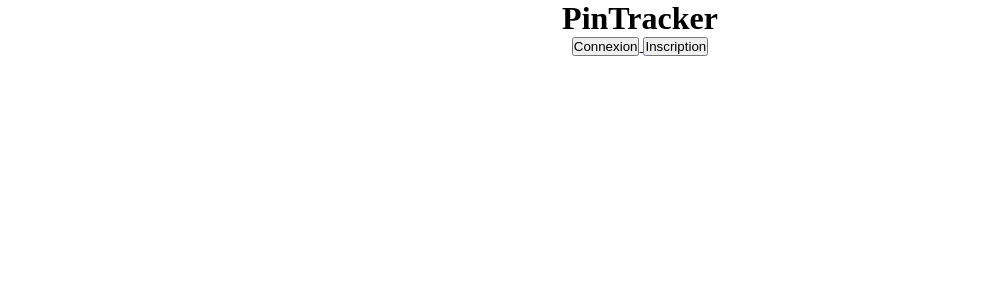
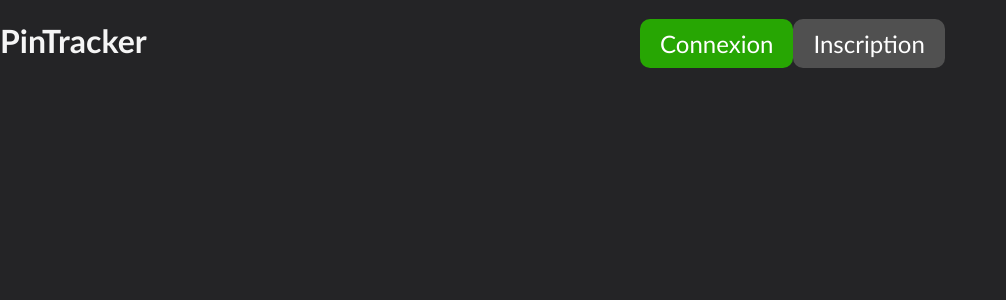
Before and after one commit to orgus33/Projet_NSI, a PHP site: page / in a window 1280 px wide. Shown: the top 300 px of the page, without its empty margins (0-1006 px from the left). Run offline with PHP 8.4, Linux system fonts and the light colour scheme.

Commit message:
Add files via upload

```diff
--- a/index.php
+++ b/index.php
@@ -4,19 +4,19 @@ include("templates/top.php")
 
 ?>
 
+<body>
+   <header>
+      <h1 id="PinTracker"> PinTracker </h1>
+
+      <div class="register">
+         <a class="primary-button" href="connexion.php">Connexion</a>
+         <a class="secondary-button" href="inscription.php">Inscription</a>
+      </div>
+
+   </header>
 
 
-  <div id="register">
-    <a href ="connexion.php" >
-        <button> Connexion </button>
-      </a>
-      <a href ="inscription.php" >
-        <button> Inscription </button>
-      </a>
-  </div>
+   <?php
+   include("templates/bottom.php")
 
-
-<?php
-  include("templates/bottom.php")
-
-?>
+   ?>
--- /dev/null
+++ b/styles/style.css
@@ -0,0 +1,44 @@
+body {
+  margin: 0;
+  padding: 0;
+  background-color: #242426;
+  color: #f5f5f5;
+  font-family: calibri, "Sans Serif";
+}
+
+.primary-button {
+  background-color: #27a603;
+}
+
+.secondary-button {
+  background-color: #505050;
+}
+
+header {
+  text-align: center;
+  display: -webkit-box;
+  display: -ms-flexbox;
+  display: flex;
+  -webkit-box-pack: justify;
+      -ms-flex-pack: justify;
+          justify-content: space-between;
+  -webkit-box-align: baseline;
+      -ms-flex-align: baseline;
+          align-items: baseline;
+}
+
+header .register {
+  width: 50%;
+  display: -webkit-box;
+  display: -ms-flexbox;
+  display: flex;
+}
+
+header .register a {
+  border-radius: 10px;
+  padding: 10px 20px;
+  font-size: 1.5em;
+  text-decoration: none;
+  color: #ffffff;
+}
+/*# sourceMappingURL=style.css.map */
--- /dev/null
+++ b/styles/style.scss
@@ -0,0 +1,35 @@
+body {
+	margin: 0;
+	padding: 0;
+	background-color: #242426;
+	color: #f5f5f5;
+	font-family: calibri, "Sans Serif";
+}
+
+.primary-button {
+	background-color: #27a603;
+}
+
+.secondary-button {
+	background-color: #505050;
+}
+
+header {
+	text-align: center;
+	display: flex;
+	justify-content: space-between;
+	align-items: baseline;
+
+	.register {
+		width: 50%;
+		display: flex;
+
+		a {
+			border-radius: 10px;
+			padding: 10px 20px;
+			font-size: 1.5em;
+			text-decoration: none;
+			color: #ffffff;
+		}
+	}
+}
--- a/templates/top.php
+++ b/templates/top.php
@@ -1,17 +1,9 @@
-
-
 <!DOCTYPE html>
 <html>
 
 <head>
   <meta charset="utf-8">
   <meta name="viewport" content="width=device-width, initial-scale=1" />
-  <link href="styles/index.css" rel="stylesheet" type="text/css" />
+  <link rel="stylesheet" type="text/css" href="\Projet_NSI_Robin_Bastien\styles\style.css">
   <title>PinTracker</title>
 </head>
-<body>
-  <header>
-    <div id="header">
-      <h1 id="PinTracker"> PinTracker </h1>
-    </div>
-  </header>
```
Also changed, not shown: 1 other file.
